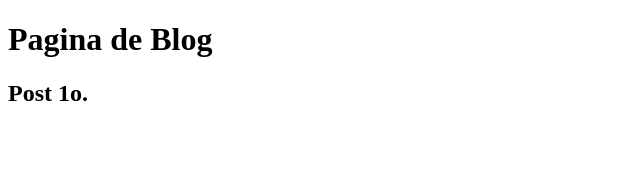
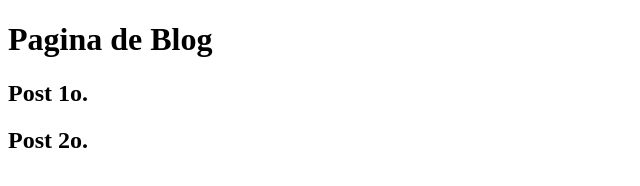
Before and after one commit to rdavi/aulagithub, a plain HTML site: page blog.html in a window 1280 px wide. Shown: the full height of the page, 0-640 px from the left. Drawn offline with Linux system fonts and the light colour scheme.

Commit message:
atualizacao blog

```diff
--- a/blog.html
+++ b/blog.html
@@ -8,5 +8,6 @@
 <body>
     <h1> Pagina de Blog</h1>
     <h2> Post 1o. </h2>
+    <h2> Post 2o. </h2>
 </body>
 </html>
```
